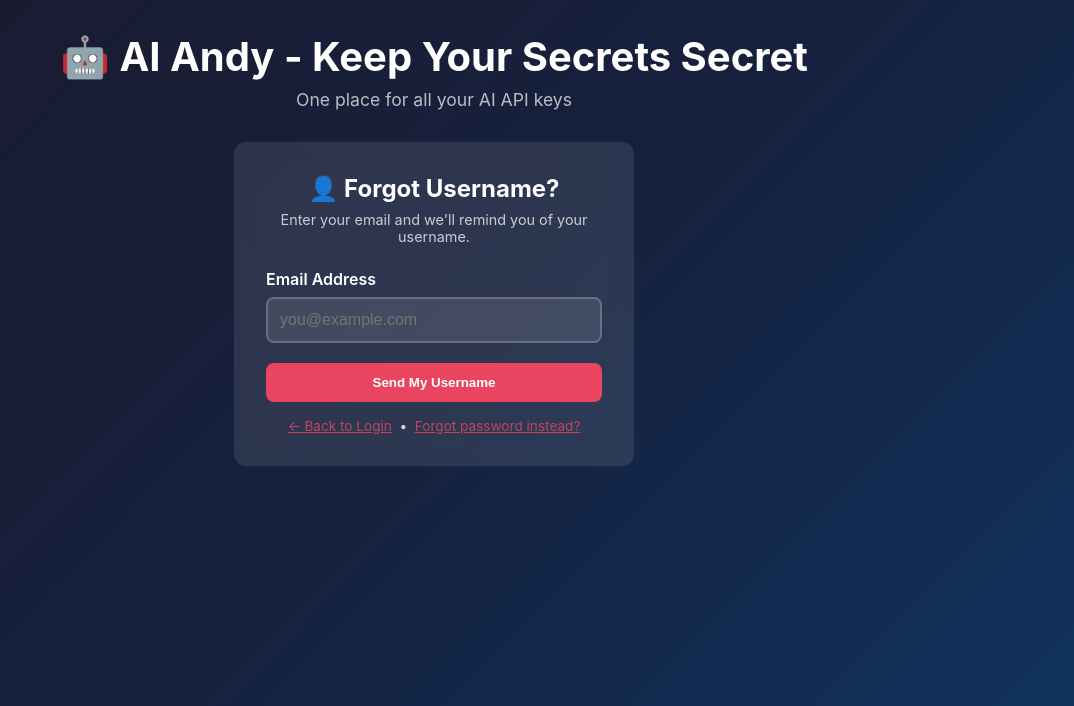
After one commit to Liberty-Emporium/jays-keep-your-secrets, a Flask app: page /forgot-username in a window 1280 px wide. The commit adds this page. Shown: the top 706 px of the page, without its empty margins (206-1280 px from the left). Run offline with Flask 2, Linux system fonts and the light colour scheme.

Commit message:
feat: forgot password + forgot username flows
- /forgot-password: enter email, get reset link (1hr expiry)
- /reset-password/<token>: set new password via token
- /forgot-username: enter email, get username reminder
- password_resets table auto-created on first use
- SMTP via env vars: SMTP_HOST, SMTP_PORT, SMTP_USER, SMTP_PASSWORD, SMTP_FROM
- Login page now shows 'Forgot password?' and 'Forgot username?' links
- Tokens invalidated after use; expired tokens rejected

```diff
--- a/app.py
+++ b/app.py
@@ -343,6 +343,177 @@ def change_password():
 def upgrade():
     """Upgrade page - placeholder for paid plans."""
     return render_template('upgrade.html')
+
+# ============ SMTP HELPER ============
+
+def get_smtp_config():
+    """Load SMTP settings from env vars."""
+    return {
+        'host':     os.environ.get('SMTP_HOST', ''),
+        'port':     int(os.environ.get('SMTP_PORT', 587)),
+        'user':     os.environ.get('SMTP_USER', ''),
+        'password': os.environ.get('SMTP_PASSWORD', ''),
+        'from':     os.environ.get('SMTP_FROM', os.environ.get('SMTP_USER', '')),
+    }
+
+def send_email(to, subject, body):
+    """Send plain-text email. Returns (True, '') or (False, error)."""
+    cfg = get_smtp_config()
+    if not cfg['host'] or not cfg['user'] or not cfg['password']:
+        return False, 'SMTP not configured (set SMTP_HOST, SMTP_USER, SMTP_PASSWORD env vars)'
+    try:
+        import smtplib
+        from email.mime.text import MIMEText
+        msg = MIMEText(body, 'plain', 'utf-8')
+        msg['Subject'] = subject
+        msg['From']    = cfg['from']
+        msg['To']      = to
+        if cfg['port'] == 465:
+            with smtplib.SMTP_SSL(cfg['host'], 465, timeout=15) as s:
+                s.login(cfg['user'], cfg['password'])
+                s.sendmail(cfg['from'], [to], msg.as_string())
+        else:
+            with smtplib.SMTP(cfg['host'], cfg['port'], timeout=15) as s:
+                s.ehlo(); s.starttls()
+                s.login(cfg['user'], cfg['password'])
+                s.sendmail(cfg['from'], [to], msg.as_string())
+        return True, ''
+    except Exception as e:
+        return False, str(e)
+
+# ============ FORGOT PASSWORD ============
+
+@app.route('/forgot-password', methods=['GET', 'POST'])
+@rate_limit
+def forgot_password():
+    sent = False
+    error = None
+    if request.method == 'POST':
+        email = request.form.get('email', '').strip().lower()
+        conn = sqlite3.connect(DB_FILE)
+        conn.row_factory = sqlite3.Row
+        c = conn.cursor()
+        c.execute('SELECT id, username, email FROM users WHERE email = ?', (email,))
+        user = c.fetchone()
+
+        if user:
+            # Generate reset token valid for 1 hour
+            token = secrets.token_urlsafe(32)
+            expires = (datetime.datetime.utcnow() + datetime.timedelta(hours=1)).isoformat()
+            # Store in DB
+            c.execute('''CREATE TABLE IF NOT EXISTS password_resets (
+                token TEXT PRIMARY KEY,
+                user_id INTEGER NOT NULL,
+                expires_at TEXT NOT NULL
+            )''')
+            c.execute('DELETE FROM password_resets WHERE user_id = ?', (user['id'],))
+            c.execute('INSERT INTO password_resets (token, user_id, expires_at) VALUES (?,?,?)',
+                      (token, user['id'], expires))
+            conn.commit()
+
+            reset_url = request.host_url.rstrip('/') + f'/reset-password/{token}'
+            ok, err = send_email(
+                to=user['email'],
+                subject='Andy — Reset Your Password',
+                body=(
+                    f"Hi {user['username']},\n\n"
+                    f"You requested a password reset for Andy - Keep Your Secrets Secret.\n\n"
+                    f"Click this link to set a new password (valid for 1 hour):\n"
+                    f"{reset_url}\n\n"
+                    f"If you didn't request this, ignore this email.\n\n"
+                    f"— Andy"
+                )
+            )
+            if ok:
+                sent = True
+            else:
+                # Still show sent to prevent email enumeration
+                sent = True
+                print(f'[EMAIL] Failed to send reset to {email}: {err}', flush=True)
+        else:
+            # Show success anyway (don't reveal if email exists)
+            sent = True
+
+        conn.close()
+    return render_template('forgot_password.html', sent=sent, error=error)
+
+
+@app.route('/reset-password/<token>', methods=['GET', 'POST'])
+@rate_limit
+def reset_password(token):
+    conn = sqlite3.connect(DB_FILE)
+    conn.row_factory = sqlite3.Row
+    c = conn.cursor()
+
+    # Check token exists and isn't expired
+    try:
+        c.execute('SELECT * FROM password_resets WHERE token = ?', (token,))
+        record = c.fetchone()
+    except Exception:
+        record = None
+
+    if not record:
+        conn.close()
+        flash('Invalid or expired reset link. Please request a new one.', 'error')
+        return redirect(url_for('forgot_password'))
+
+    expires_at = datetime.datetime.fromisoformat(record['expires_at'])
+    if datetime.datetime.utcnow() > expires_at:
+        c.execute('DELETE FROM password_resets WHERE token = ?', (token,))
+        conn.commit()
+        conn.close()
+        flash('This reset link has expired. Please request a new one.', 'error')
+        return redirect(url_for('forgot_password'))
+
+    error = None
+    if request.method == 'POST':
+        new_pass = request.form.get('new_password', '')
+        confirm  = request.form.get('confirm_password', '')
+        if len(new_pass) < 6:
+            error = 'Password must be at least 6 characters.'
+        elif new_pass != confirm:
+            error = 'Passwords do not match.'
+        else:
+            c.execute('UPDATE users SET password_hash = ? WHERE id = ?',
+                      (hashlib.sha256(new_pass.encode()).hexdigest(), record['user_id']))
+            c.execute('DELETE FROM password_resets WHERE token = ?', (token,))
+            conn.commit()
+            conn.close()
+            flash('Password reset! You can now log in.', 'success')
+            return redirect(url_for('login'))
+
+    conn.close()
+    return render_template('reset_password.html', token=token, error=error)
+
+
+# ============ FORGOT USERNAME ============
+
+@app.route('/forgot-username', methods=['GET', 'POST'])
+@rate_limit
+def forgot_username():
+    sent = False
+    if request.method == 'POST':
+        email = request.form.get('email', '').strip().lower()
+        conn = sqlite3.connect(DB_FILE)
+        conn.row_factory = sqlite3.Row
+        c = conn.cursor()
+        c.execute('SELECT username FROM users WHERE email = ?', (email,))
+        user = c.fetchone()
+        conn.close()
+        if user:
+            send_email(
+                to=email,
+                subject='Andy — Your Username',
+                body=(
+                    f"Hi,\n\n"
+                    f"Your Andy - Keep Your Secrets Secret username is: {user['username']}\n\n"
+                    f"You can log in at: {request.host_url}login\n\n"
+                    f"— Andy"
+                )
+            )
+        # Always show sent (don't reveal if email exists)
+        sent = True
+    return render_template('forgot_username.html', sent=sent)
 
 # ============ API FOR BOTS ============
 # Generate tokens for bot access
--- /dev/null
+++ b/templates/forgot_username.html
@@ -0,0 +1,29 @@
+{% extends "base.html" %}
+{% block title %}Forgot Username — Andy{% endblock %}
+{% block content %}
+<div class="login-card" style="background:rgba(255,255,255,0.1);border-radius:12px;padding:2rem;max-width:400px;margin:0 auto;backdrop-filter:blur(10px);">
+  <h2 style="text-align:center;margin-bottom:0.5rem;">👤 Forgot Username?</h2>
+  <p style="text-align:center;opacity:0.75;margin-bottom:1.5rem;font-size:0.9rem;">Enter your email and we'll remind you of your username.</p>
+
+  {% if sent %}
+  <div style="background:rgba(41,182,100,0.2);border:1px solid rgba(41,182,100,0.5);border-radius:8px;padding:1rem;text-align:center;margin-bottom:1rem;">
+    ✅ If that email is registered, your username is on its way. Check your inbox.
+  </div>
+  <p style="text-align:center;margin-top:1rem;"><a href="/login" style="color:#e94560;">← Back to Login</a></p>
+  {% else %}
+  <form method="POST">
+    <div style="margin-bottom:1.25rem;">
+      <label style="display:block;margin-bottom:0.5rem;font-weight:600;">Email Address</label>
+      <input type="email" name="email" required placeholder="you@example.com"
+             style="width:100%;padding:0.75rem;border-radius:8px;border:2px solid rgba(255,255,255,0.2);background:rgba(255,255,255,0.1);color:white;font-size:1rem;box-sizing:border-box;">
+    </div>
+    <button type="submit" class="btn" style="width:100%;">Send My Username</button>
+  </form>
+  <p style="text-align:center;margin-top:1rem;opacity:0.8;font-size:0.85rem;">
+    <a href="/login" style="color:#e94560;">← Back to Login</a>
+    &nbsp;&bull;&nbsp;
+    <a href="/forgot-password" style="color:#e94560;">Forgot password instead?</a>
+  </p>
+  {% endif %}
+</div>
+{% endblock %}
--- a/templates/login.html
+++ b/templates/login.html
@@ -46,6 +46,11 @@
     <p style="text-align: center; margin-top: 1rem; opacity: 0.8;">
         Don't have an account? <a href="/signup" style="color: #e94560;">Sign up</a>
     </p>
+    <p style="text-align: center; margin-top: 0.5rem; font-size: 0.85rem; opacity: 0.7;">
+        <a href="/forgot-password" style="color: #e94560;">Forgot password?</a>
+        &nbsp;&bull;&nbsp;
+        <a href="/forgot-username" style="color: #e94560;">Forgot username?</a>
+    </p>
 
     {% if demo_mode %}
     <hr style="margin: 1.5rem 0; border-color: rgba(255,255,255,0.2);">
```
Also changed, not shown: templates/forgot_password.html (added, +27 -0 lines), templates/reset_password.html (added, +28 -0 lines).
